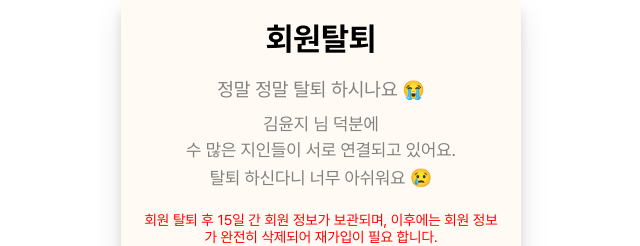
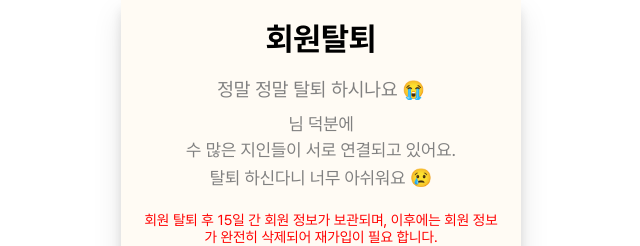
Before and after one commit to zinzin-team/zinzin, a React (Create React App) app in the folder Frontend/zin-zin/: page /leave in a window 1280 px wide. Shown: the top 246 px of the page, without its empty margins (319-959 px from the left). Built offline with nearby package versions, Linux system fonts and the light colour scheme; no server answers.

Commit message:
Fix: [FE] 탈퇴화면에 사용자 이름으로 수정

```diff
--- a/Frontend/zin-zin/src/views/LeaveView.jsx
+++ b/Frontend/zin-zin/src/views/LeaveView.jsx
@@ -1,10 +1,18 @@
-import React, { useEffect } from "react";
+import React, { useEffect, useState } from "react";
 import { useNavigate } from 'react-router-dom';
 import axios from "axios";
 import "./LeaveView.css";
 
 const LeaveView = () => {
     const navigate = useNavigate();
+    const [name, setName] = useState(""); // 상태로 name을 관리
+
+    useEffect(() => {
+        const storedName = sessionStorage.getItem('name');
+        if (storedName) {
+            setName(storedName);
+        }
+    }, []); // 컴포넌트가 처음 렌더링될 때 sessionStorage에서 name을 가져옴
 
     const handleDelete = async (event) => {
         event.preventDefault();
@@ -35,7 +43,7 @@ const LeaveView = () => {
             <h1 className="leave-title">회원탈퇴</h1>
             <p className="leave-message">정말 정말 탈퇴 하시나요 <span role="img" aria-label="crying">😭</span></p>
             <p className="leave-reason">
-                김윤지 님 덕분에
+                {name} 님 덕분에
                 <br />
                 수 많은 지인들이 서로 연결되고 있어요.
                 <br />
@@ -44,7 +52,7 @@ const LeaveView = () => {
             <p className="leave-warning">
                 회원 탈퇴 후 15일 간 회원 정보가 보관되며, 이후에는 회원 정보가 완전히 삭제되어 재가입이 필요 합니다.
             </p>
-            <form className="leave- form" onSubmit={handleDelete}>
+            <form className="leave-form" onSubmit={handleDelete}>
                 <button type="submit" className="leave-button">탈퇴하기</button>
             </form>
         </div>
```
